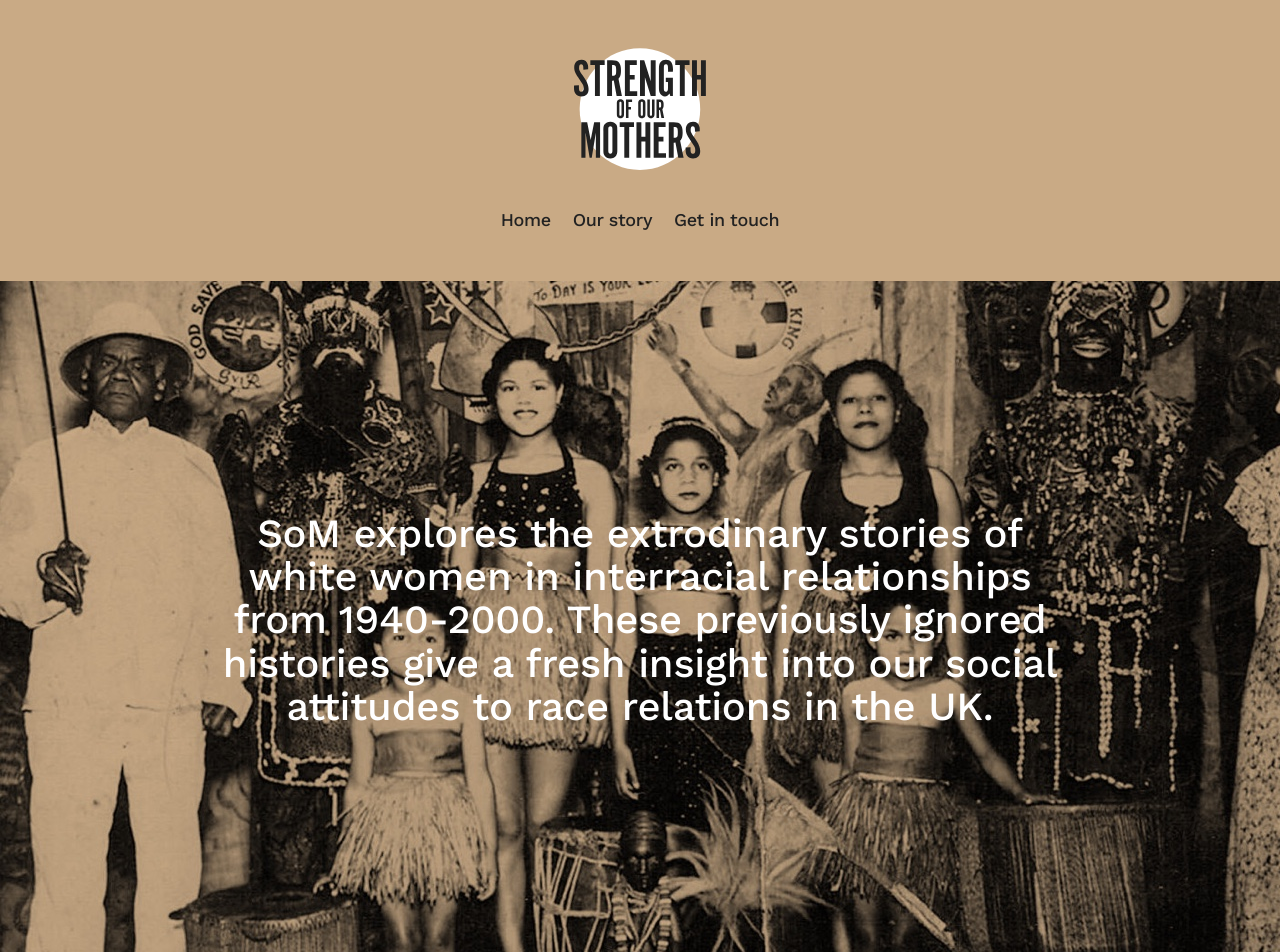
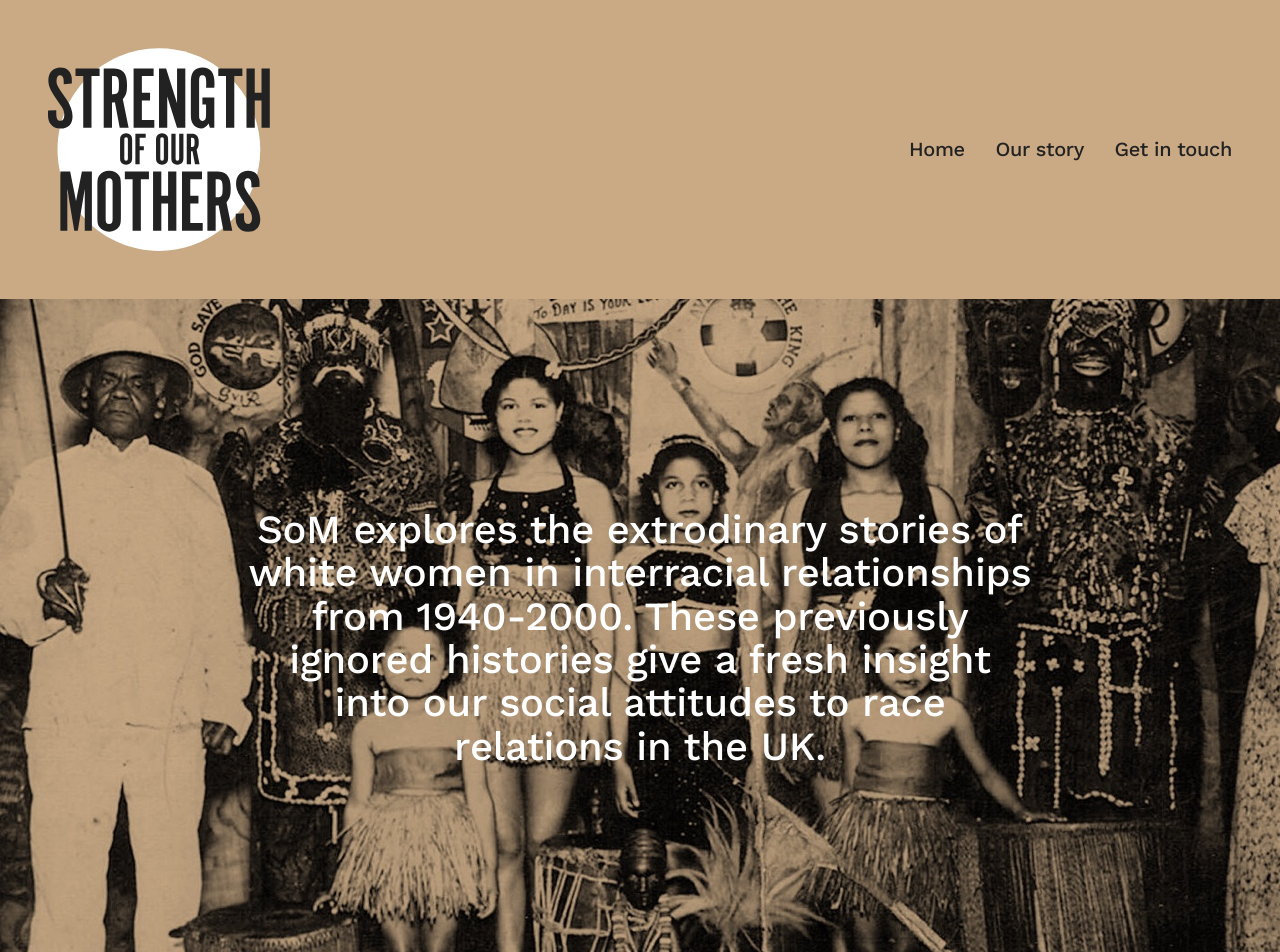
Before and after one commit to geeksforsocialchange/som, a Jekyll site: the page built from index.md, in a window 1280 px wide. Shown: the top 952 px of the page. Built offline with Jekyll 4.4.1, drawn with Linux system fonts in a browser that asks for light colours; our own code applies the rules of GitHub Pages for plain Markdown files; some of the changed text lies outside the part shown.

Commit message:
Quick checkin before making a hgue mess

```diff
--- a/_includes/footer.html
+++ b/_includes/footer.html
@@ -1,15 +1,35 @@
-<h5>Sponsors</h5>
+<div class="content footer__sitemap-wrapper">
+  <img src="/assets/icons/logo-footer.svg" alt="SoM logo" class="footer__logo">
+  <h5>Sitemap</h5>
 
-<ul>
-  {% for sponsor in site.data.sponsors %}
-    <li><a href="{{ sponsor.url }}">{{ sponsor.name }}</a></li>
-  {% endfor %}
-</ul>
+  <ul class="reset footer__sitemap">
+    <li><a href="/">Home</a></li>
+    <li><a href="/our-story">Our story</a></li>
+    <li><a href="/contact">Get in touch</a></li>
+  </ul>
+</div>
 
-<h5>Sitemap</h5>
+<hr>
 
-<ul>
-  <li><a href="/">Home</a></li>
-  <li><a href="/our-story">Our story</a></li>
-  <li><a href="/contact">Get in touch</a></li>
-</ul>
+<div class="content">
+  <a href="https://facebook.com/somNBAA" class="footer__facebook">
+    <img src="/assets/icons/facebook.svg" role="presentation">
+    Follow us on Facebook
+  </a>
+</div>
+<hr>
+<div class="content">
+  <h5>Sponsors</h5>
+
+  <ul class="sponsors reset">
+    {% for sponsor in site.data.sponsors %}
+      <li>
+        <a href="{{ sponsor.url }}">
+          <img src="/assets/sponsors/{{ sponsor.logo }}" alt="{{ sponsor.name }}'s logo'">
+        </a>
+      </li>
+    {% endfor %}
+  </ul>
+
+  <p>Copyright &copy; 2018 National Black Arts Alliance</p>
+</div>
--- a/_includes/navigation.html
+++ b/_includes/navigation.html
@@ -1,4 +1,4 @@
-<nav role="navigation">
+<nav role="navigation" class="header__nav">
   <ul class="reset">
     <li><a href="/">Home</a></li>
     <li><a href="/our-story">Our story</a></li>
--- a/_layouts/default.html
+++ b/_layouts/default.html
@@ -10,13 +10,15 @@
 </head>
 <body>
   <header class="header">
-    <img src="/assets/icons/logo.svg" alt="SoM Logo" class="header__logo">
-    {% include navigation.html %}
+    <div class="content">
+      <img src="/assets/icons/logo.svg" alt="SoM Logo" class="header__logo">
+      {% include navigation.html %}
+    </div>
   </header>
   <main>
     {{ content }}
   </main>
-  <footer>
+  <footer class="footer">
     {% include footer.html %}
   </footer>
 </body>
--- a/css/styles.sass
+++ b/css/styles.sass
@@ -4,6 +4,7 @@
 $primary: #C9AA85
 $secondary: #222
 $white: #fff
+$hero-bg: unquote('#C9AA8577')
 
 $regular: 400
 $medium: 500
@@ -16,6 +17,8 @@ $semibold: 600
   +for-tablet-portrait-up
     margin-left: 3rem
     margin-right: 3rem
+  +for-big-desktop-up
+    margin: 0 auto
 
 =gutter-padding
   padding-left: 1.5rem
@@ -63,6 +66,8 @@ body
   color: $secondary
   line-height: 1.375
   letter-spacing: -0.02rem
+  +for-desktop-up
+    font-size: 1.25rem
 
 // Wrapper / reset classes
 ul.reset
@@ -92,9 +97,11 @@ h2
   line-height: 1.2
   text-align: center
   font-weight: $medium
-  margin: 2rem 0
+  margin: 3rem 0
   +for-tablet-portrait-up
     font-size: 1.5rem
+  +for-tablet-landscape-up
+    font-size: 2rem
 
 h3
   font-size: 1.5rem
@@ -102,6 +109,8 @@ h3
   letter-spacing: -0.025rem
   +for-tablet-portrait-up
     font-size: 1.25rem
+  +for-desktop-up
+    font-size: 1.5rem
 
 a
   color: $primary
@@ -112,6 +121,16 @@ strong
 hr
   border: 5px solid $primary
 
+.narrow
+  +for-tablet-landscape-up
+    // 10 of 12 cols
+    max-width: 83%
+    margin-left: auto
+    margin-right: auto
+  +for-desktop-up
+    // 8 of 12 cols
+    max-width: 66.66667%
+
 // Specific components
 
 .header
@@ -120,9 +139,12 @@ hr
   font-size: 1.125rem
   padding: 3rem 0
   &__logo
-    max-width: 50%
     width: 8.31rem
     margin-bottom: 2rem
+    +for-tablet-portrait-up
+      margin-bottom: 0
+    +for-desktop-up
+      width: 13.875rem
   li
     display: inline-block
   a
@@ -130,12 +152,25 @@ hr
     color: $secondary
     text-decoration: none
     margin: 0 0.5rem
+    +for-tablet-landscape-up
+      margin: 0 0 0 1.5rem
     padding-bottom: 0.25rem
     &:hover
       border-bottom: 5px solid $white
+  @supports (display: grid)
+    +for-tablet-portrait-up
+      text-align: left
+      .content
+        display: grid
+        grid-template-columns: auto 1fr
+        align-items: center
+      .header__nav
+        text-align: right
+        font-size: 1.25rem
+
 .hero
   padding: 2rem 0
-  background-color: #C9AA8577
+  background-color: $hero-bg
   background-repeat: no-repeat
   background-size: cover
   +gutter-padding
@@ -151,20 +186,19 @@ hr
 
   &__title
     color: $white
-    +for-tablet-landscape-up
-      // 10 of 12 cols
-      max-width: 83%
-      margin-left: auto
-      margin-right: auto
-    +for-desktop-up
-      // 8 of 12 cols
-      max-width: 66.66667%
   &__caption
     color: $primary
     text-align: center
     background: $secondary
     padding: 1.5rem
     font-size: 0.75rem
+  &__caption-text
+    +for-tablet-portrait-up
+      width: 66.6667%
+      margin: 0 auto
+    +for-desktop-up
+      width: 50%
+  // Background images
   background-image: url('/assets/hero-pic/mobile.jpg')
   +for-tablet-portrait-up
     background-image: url('/assets/hero-pic/tablet-portrait.jpg')
@@ -196,6 +230,55 @@ hr
     font-size: 1.25rem
     +for-tablet-portrait-up
       font-size: 1rem
+    +for-desktop-up
+      font-size: 1.25rem
     margin-bottom: 1rem
   &__caption
     margin: 1.5rem 0 0
+
+.footer
+  margin-top: 10rem
+  padding: 2rem 0
+  color: $white
+  background-color: $secondary
+  font-size: 0.9rem
+  h5
+    display: none
+  hr
+    border-width: 1px
+  a
+    color: $white
+    text-decoration: none
+    &:hover
+      text-decoration: underline
+  &__sitemap
+    +for-phone-only
+      display: none
+    display: inline-block
+    vertical-align: middle
+    li
+      display: inline-block
+  &__logo
+    width: 3.5625rem
+    +for-phone-only
+      margin-bottom: 1rem
+  &__facebook
+    display: block
+    margin: 1rem 0
+    display: grid
+    grid-template-columns: auto 1fr
+    grid-gap: 1rem
+    align-items: center
+
+.sponsors
+  display: grid
+  margin: 3rem 0 !important
+  grid-template-columns: repeat(auto-fill, minmax(128px, 1fr))
+  grid-gap: 2rem 0
+  align-items: center
+  text-align: center
+  +for-tablet-portrait-up
+    display: flex
+    justify-content: space-between
+    align-items: center
+    flex-wrap: wrap
--- a/index.md
+++ b/index.md
@@ -2,16 +2,20 @@
 ---
 
 <div class="hero">
-  <h1 class="hero__title">SoM explores the extrodinary stories of white women in interracial relationships from 1940-2000. These previously ignored histories give a fresh insight into our social attitudes to race relations in the UK.</h1>
-  <!-- <a href="/our-story" class="hero__btn btn">Our story</a> -->
+  <div class="content">
+    <h1 class="hero__title narrow">SoM explores the extrodinary stories of white women in interracial relationships from 1940-2000. These previously ignored histories give a fresh insight into our social attitudes to race relations in the UK.</h1>
+    <!-- <a href="/our-story" class="hero__btn btn">Our story</a> -->
+  </div>
 </div>
 <div class="hero__caption">
   <div class="content">
-    <strong>Photo:</strong> Mrs Ada next to her husband Alfred Lawrence (Anya) in his circus outfit in the 1930s. Courtesy of their daughter Coca Clarke.
+    <div class="hero__caption-text">
+      <strong>Photo:</strong> Mrs Ada next to her husband Alfred Lawrence (Anya) in his circus outfit in the 1930s.<br> Courtesy of their daughter Coca Clarke.
+    </div>
   </div>
 </div>
 <div class="content">
-  <h2>We are still gathering interviews for the 2018 launch. Below are some of the women whose chapters have been completed.</h2>
+  <h2 class="narrow">We are still gathering interviews for the 2018 launch. Below are some of the women whose chapters have been completed.</h2>
 </div>
 <hr>
 <div class="content">
```
Also changed, not shown: _data/sponsors.yml (+5 -5 lines), assets/icons/facebook.svg (added), assets/sponsors/ahmed-iqbal.png (added), assets/sponsors/hlf.png (added), assets/sponsors/mcr-cathedral.png (added), assets/sponsors/mmu.png (added), assets/sponsors/nbaa.png (added).
